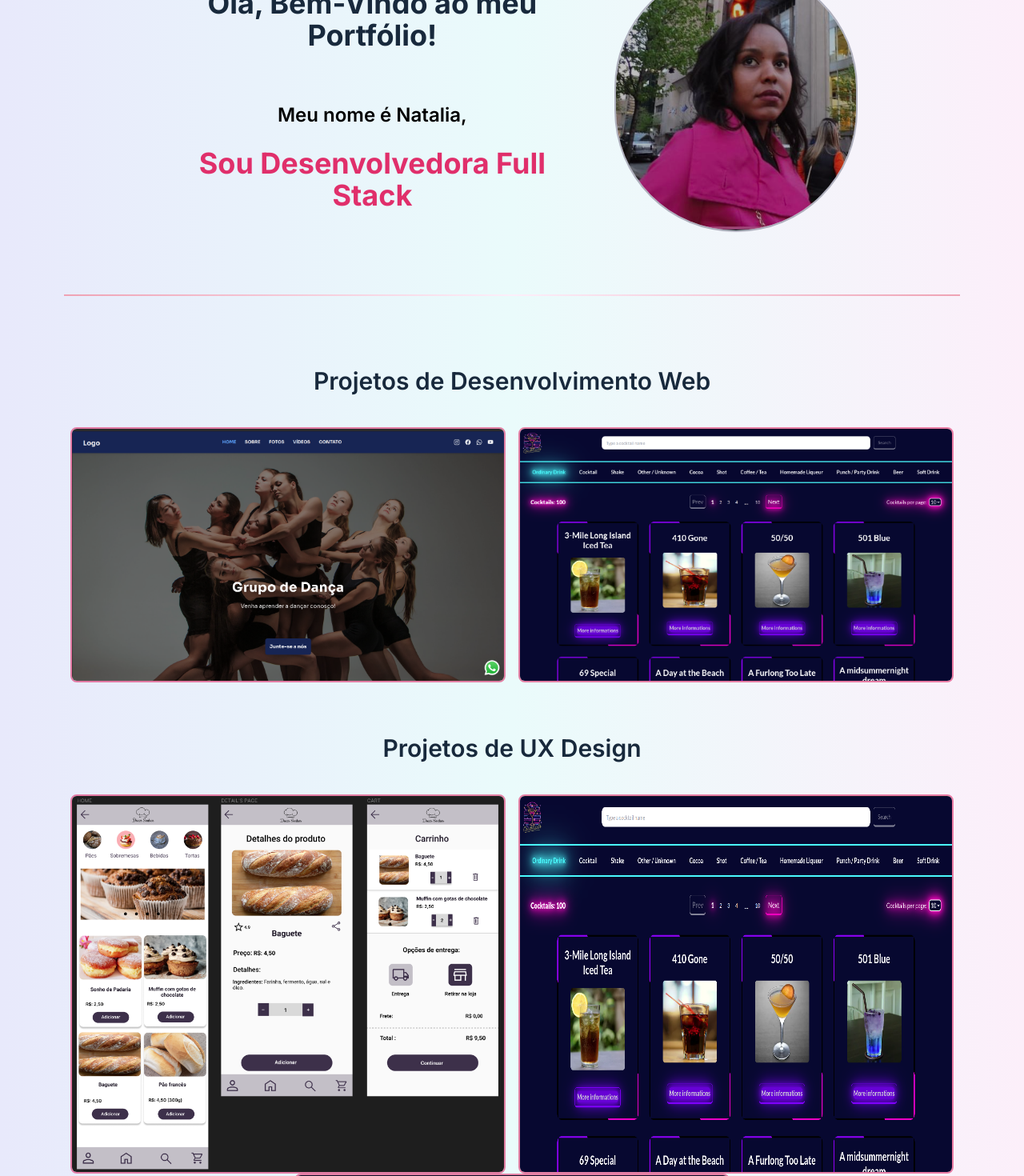
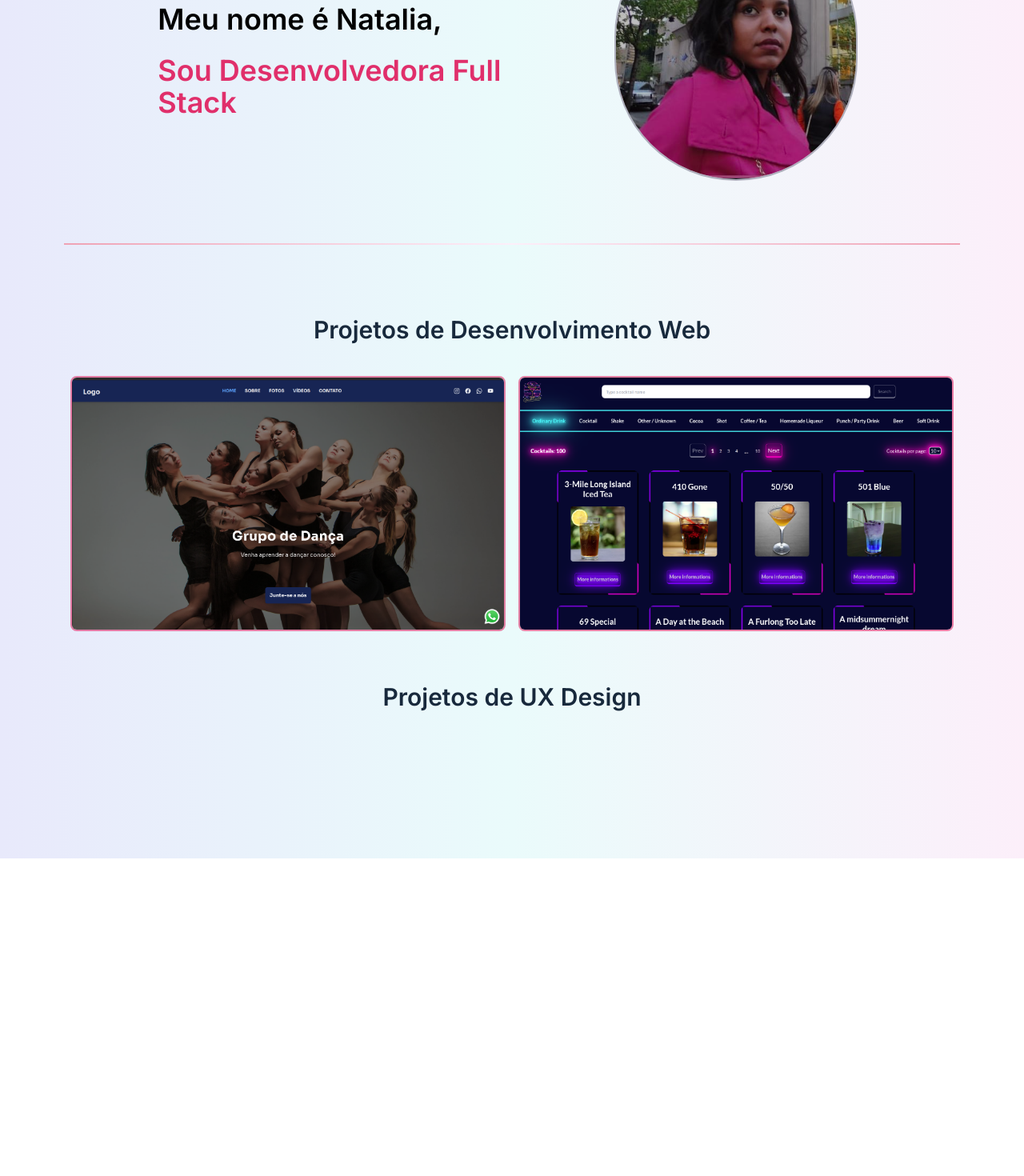
Before and after one commit to NataliaSRiber/Natalia_portfolio, a Next.js app in the folder natalia-portfolio/: page / in a window 1280 px wide. Shown: the part 200-1670 px from the top of the page at 80% size. After the commit the page ends 1273 px from the top, so only its background shows below. Built offline with nearby package versions, Linux system fonts and the light colour scheme.

Commit message:
feat: it removes ux banner

```diff
--- a/natalia-portfolio/src/app/components/HomeBanner.tsx
+++ b/natalia-portfolio/src/app/components/HomeBanner.tsx
@@ -48,35 +48,6 @@ export default function Homebanner() {
             Projetos de UX Design
           </h1>
         </div>
-        <div className="flex flex-wrap justify-center ">
-          {uxdesign.map(
-            ({ title, description, date, videoUrl, url }, index) => (
-              // <div key={index} className="p-4 md:w-1/2 xl:w-1/3">
-              <div key={index} className="my-4 px-2 md:my-0 md:w-1/2">
-                <a href={url} target="_blank">
-                  <div className="h-full overflow-hidden rounded-lg border-2 border-newpink-500 border-opacity-60">
-                    <Image
-                      className="h-full cursor-pointer hover:brightness-50"
-                      src={videoUrl}
-                      alt="dance-picture"
-                      width={800}
-                      height={800}
-                    />
-                    {/* <div className="h-full cursor-pointer p-6 transition duration-300 ease-in hover:bg-newpink-500 hover:text-gray-100">
-                      <h2 className="mb-1 text-sm font-medium text-blue-300 md:text-base">
-                        {date}
-                      </h2>
-                      <h1 className="mb-3 text-xl font-semibold md:text-2xl">
-                        {title}
-                      </h1>
-                      <p className="mb-3 leading-relaxed">{description}</p>
-                    </div> */}
-                  </div>
-                </a>
-              </div>
-            ),
-          )}
-        </div>
       </div>
     </section>
   )
--- a/natalia-portfolio/src/app/page.tsx
+++ b/natalia-portfolio/src/app/page.tsx
@@ -4,19 +4,23 @@ import Homebanner from './components/HomeBanner'
 
 export default function Home() {
   return (
-    <main className="mx-6	mt-24 flex flex-col items-center justify-center pb-20 lg:mx-20 lg:mt-40">
+    <main className="mx-6 mt-28 flex flex-col items-center justify-center pb-20 md:mt-40 lg:mx-20 lg:mt-24">
       <div className="flex w-full flex-col items-center justify-center pb-10 lg:flex-row lg:pb-20">
-        <div className="items-center space-y-8 text-justify md:pl-6 lg:w-1/2 lg:flex-row lg:space-y-16">
-          <p className="text-center text-2xl font-bold text-maincolor-800 md:text-4xl">
+        <div className="items-center space-y-8 text-justify md:pl-6 lg:w-1/2 lg:flex-row lg:space-y-6">
+          <p className="text-center text-2xl font-bold text-maincolor-800 md:text-left md:text-2xl">
             Olá, Bem-Vindo ao meu Portfólio!
           </p>
-          <div className="space-y-6 pb-8 lg:pb-0">
-            <h1 className="text-center text-lg font-semibold md:text-2xl">
+          <div className="space-y-6 pb-4 lg:pb-0">
+            <h1 className="text-center text-lg font-semibold md:text-left md:text-4xl">
               Meu nome é Natalia,
             </h1>
-            <h2 className="text-center text-2xl font-bold text-newpink-500 md:text-4xl">
+            <h2 className="text-center text-2xl font-semibold text-newpink-500 md:text-left md:text-4xl">
               Sou Desenvolvedora Full Stack
             </h2>
+          </div>
+          <div>
+            {/* <button>Mais informações</button> */}
+            {/* <button>Mais informações</button> */}
           </div>
         </div>
         <div className="mb-6 flex items-center justify-center lg:mb-0 lg:w-1/3">
```
